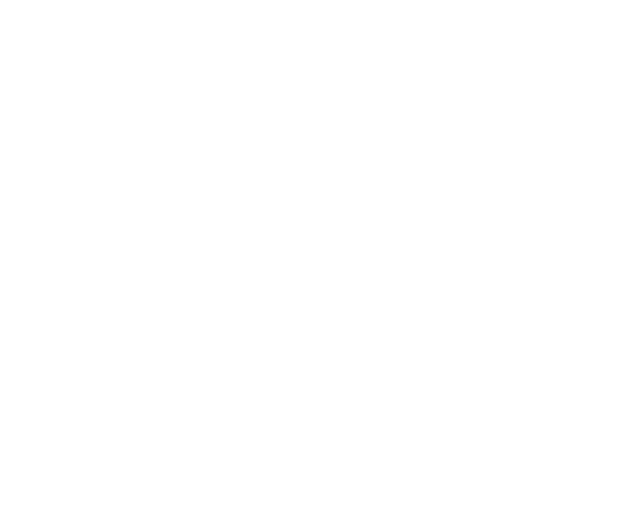
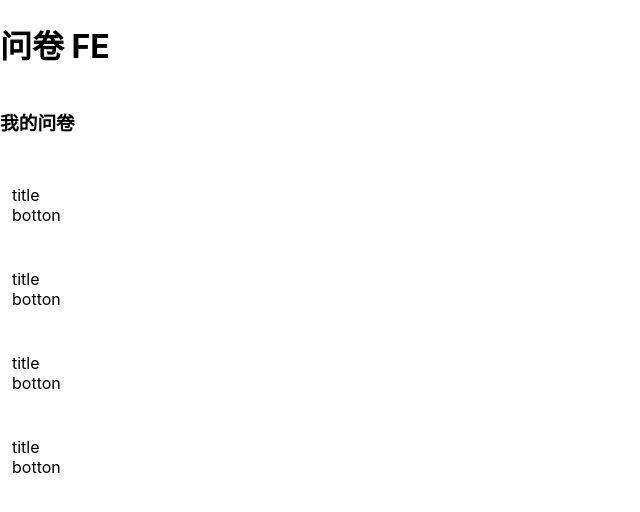
Before and after one commit to yashoku233/wenjuan-fe, a React (Create React App) app: page / in a window 1280 px wide. Shown: the top 512 px of the page, without its empty margins (0-640 px from the left). Built offline with nearby package versions, Linux system fonts and the light colour scheme.

Commit message:
dev: 增加列表

```diff
--- a/package.json
+++ b/package.json
@@ -15,6 +15,7 @@
     "react": "^18.2.0",
     "react-dom": "^18.2.0",
     "react-scripts": "5.0.1",
+    "sass": "^1.69.7",
     "typescript": "^4.9.5",
     "web-vitals": "^2.1.4"
   },
--- a/src/App.tsx
+++ b/src/App.tsx
@@ -1,9 +1,15 @@
-import React from "react";
-import logo from "./logo.svg";
-import "./App.css";
+import React from 'react'
+import logo from './logo.svg'
+import './App.css'
+import List from './page/List'
 
 function App() {
-  return <div className="App"></div>;
+  return (
+    <div>
+      <h1>问卷 FE</h1>
+      <List />
+    </div>
+  )
 }
 
-export default App;
+export default App
--- /dev/null
+++ b/src/components/QuestionCard.tsx
@@ -0,0 +1,23 @@
+import React, { FC } from 'react'
+import styles from './Questioncard.module.scss'
+
+type PropsType = {
+  _id: string
+  title: string
+  isStar: boolean
+  isPublished: boolean
+  answerCount: number
+  createdAt: string
+}
+
+const QuestionCard: FC<PropsType> = (props: PropsType) => {
+  const { _id } = props
+  return (
+    <div className={styles.container}>
+      <div>title</div>
+      <div>botton</div>
+    </div>
+  )
+}
+
+export default QuestionCard
--- /dev/null
+++ b/src/components/Questioncard.module.scss
@@ -0,0 +1,9 @@
+.container {
+    margin-bottom: 20px;
+    padding: 12px;
+    border-radius: 3px;
+    background-color: #fff;
+    &:hover{
+        box-shadow: 0 4px 10px #e8e8e8;
+    }
+}
--- /dev/null
+++ b/src/page/List.module.scss
@@ -0,0 +1,23 @@
+.header{
+    display: flex;
+    margin-bottom: 20px;
+    .left{
+        flex: 1;
+    }
+    .right{
+        flex: 1;
+        text-align: right;
+    }
+}
+
+.content{
+    margin-bottom: 20px;
+}
+
+.footer{
+    margin-bottom: 20px;
+}
+
+body {
+    background: '#f1f1f1';
+}
--- a/src/page/List.tsx
+++ b/src/page/List.tsx
@@ -0,0 +1,62 @@
+import React, { FC, useState } from 'react'
+import QuestionCard from '../components/QuestionCard'
+import styles from './List.module.scss'
+
+const rawQuestionList = [
+  {
+    _id: 'q1',
+    title: '问卷1',
+    isPublished: false,
+    isStar: false,
+    answerCount: 5,
+    createdAt: '3月10日 13:23',
+  },
+  {
+    _id: 'q2',
+    title: '问卷2',
+    isPublished: true,
+    isStar: true,
+    answerCount: 3,
+    createdAt: '3月11日 13:23',
+  },
+  {
+    _id: 'q3',
+    title: '问卷3',
+    isPublished: false,
+    isStar: false,
+    answerCount: 4,
+    createdAt: '3月12日 13:23',
+  },
+  {
+    _id: 'q4',
+    title: '问卷4',
+    isPublished: false,
+    isStar: true,
+    answerCount: 5,
+    createdAt: '3月13日 13:23',
+  },
+]
+const List: FC = () => {
+  const [questionList, setQuestionList] = useState(rawQuestionList)
+  return (
+    <>
+      <div className={styles.header}>
+        <div className={styles.left}>
+          <h3>我的问卷</h3>
+        </div>
+        <div className={styles.right}></div>
+      </div>
+      <div className={styles.content}>
+        {questionList.map(q => {
+          const { _id } = q
+          return <QuestionCard key={_id} {...q} />
+        })}
+      </div>
+      <div>
+        <footer></footer>
+      </div>
+    </>
+  )
+}
+
+export default List
```
Also changed, not shown: src/index.tsx (+9 -11 lines), src/reportWebVitals.ts (+10 -10 lines), .eslintrc.js, 2 other files (tests, documents, lock files or other folders).
